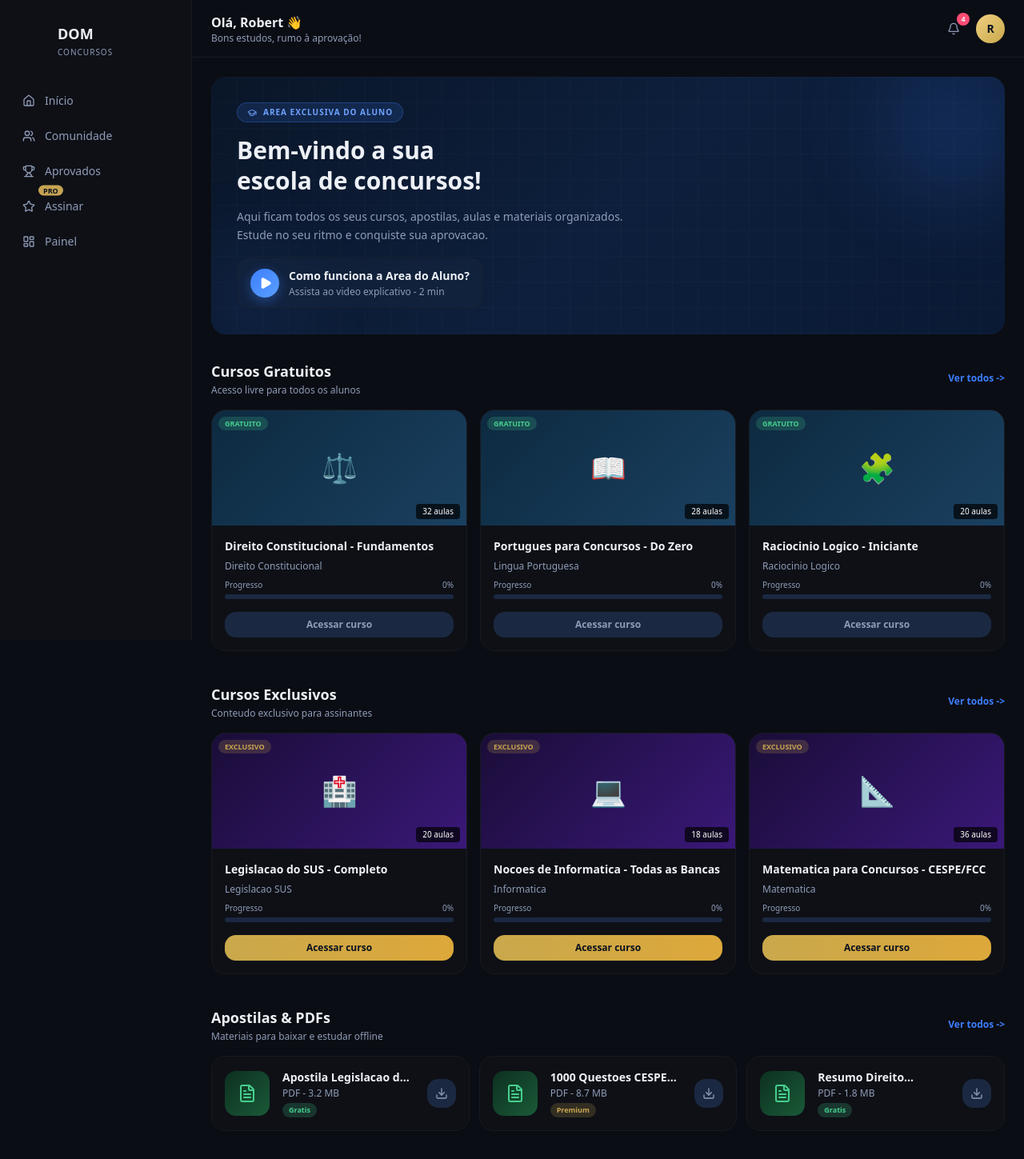
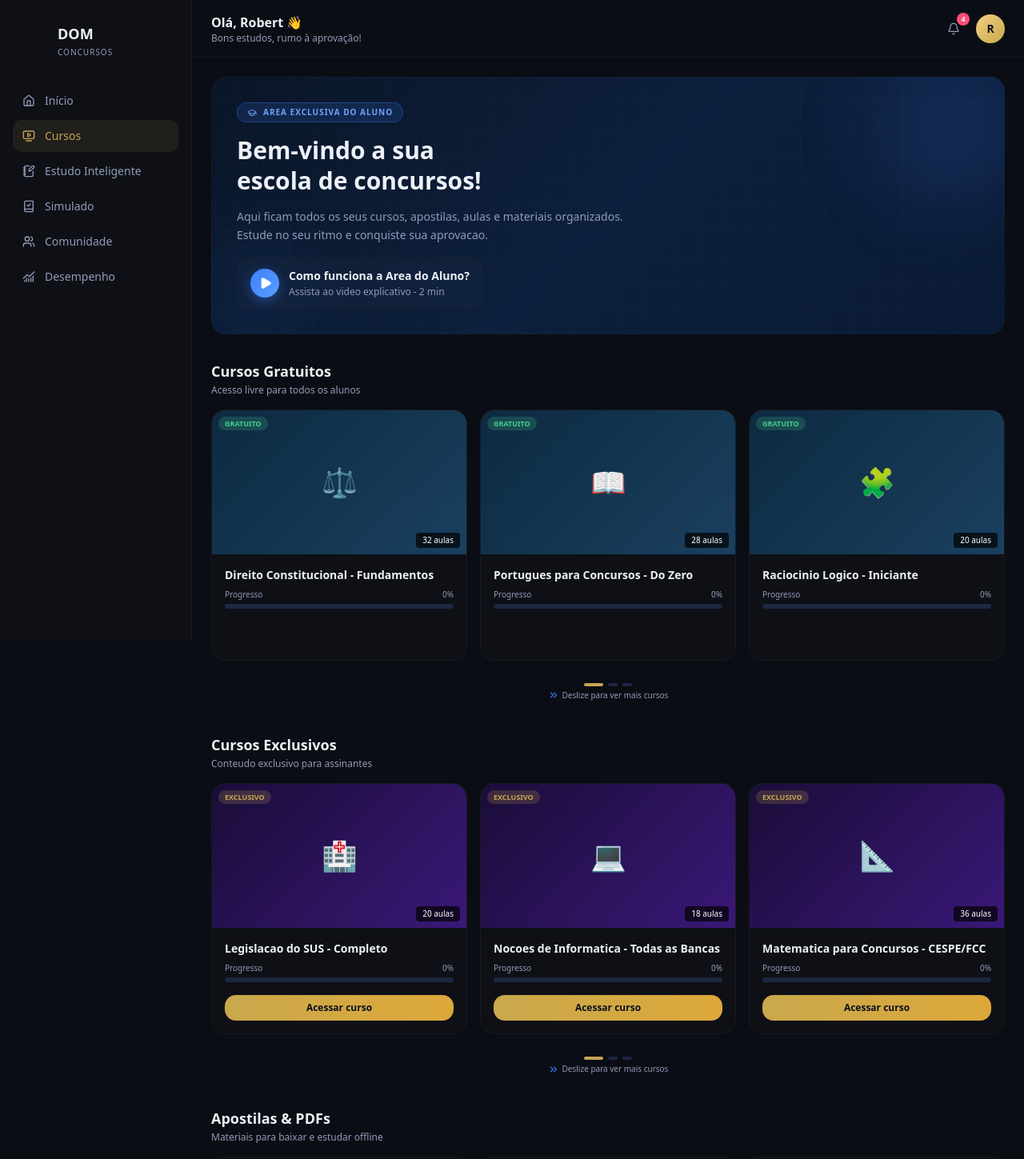
Before and after one commit to Robert-Augusto/Dom-Concursos, a Next.js app: page /courses in a window 1280 px wide. Shown: the top 1449 px of the page at 80% size. Built offline with nearby package versions, Linux system fonts and the light colour scheme.

Commit message:
courses updates

```diff
--- /dev/null
+++ b/src/app/tutorial/page.tsx
@@ -0,0 +1,175 @@
+'use client'
+
+import { useEffect, useState } from 'react'
+import type { LucideIcon } from 'lucide-react'
+import {
+  Search,
+  Lightbulb,
+  ClipboardCheck,
+  CalendarDays,
+  MessageCircle,
+  Trophy,
+  X,
+} from 'lucide-react'
+import { BottomNav } from '@/components/layout/BottomNav'
+import { Header } from '@/components/layout/Header'
+import { Sidebar } from '@/components/layout/Sidebar'
+
+interface Tutorial {
+  id: string
+  title: string
+  description: string
+  duration: string
+  videoId: string
+  iconBg: string
+  Icon: LucideIcon
+}
+
+const tutorials: Tutorial[] = [
+  {
+    id: '1',
+    title: 'Pesquisar aulas e questões',
+    description: 'Como usar a barra de busca da home',
+    duration: '2:14',
+    videoId: 'dQw4w9WgXcQ',
+    iconBg: 'linear-gradient(135deg, #3D7FFF, #5A9FFF)',
+    Icon: Search,
+  },
+  {
+    id: '2',
+    title: 'Estudo Inteligente com IA',
+    description: 'Resumos, mapas mentais e quizzes',
+    duration: '3:48',
+    videoId: 'dQw4w9WgXcQ',
+    iconBg: 'linear-gradient(135deg, #2ECC8A, #0D9488)',
+    Icon: Lightbulb,
+  },
+  {
+    id: '3',
+    title: 'Simulador de Provas',
+    description: 'Crie e treine simulados completos',
+    duration: '4:22',
+    videoId: 'dQw4w9WgXcQ',
+    iconBg: 'linear-gradient(135deg, #FF4D6D, #C9A84C)',
+    Icon: ClipboardCheck,
+  },
+  {
+    id: '4',
+    title: 'Cronograma de Estudos',
+    description: 'Monte seu plano semanal',
+    duration: '2:55',
+    videoId: 'dQw4w9WgXcQ',
+    iconBg: 'linear-gradient(135deg, #8B5CF6, #3D7FFF)',
+    Icon: CalendarDays,
+  },
+  {
+    id: '5',
+    title: 'Comunidade e Chat ao Vivo',
+    description: 'Participe e converse com colegas',
+    duration: '3:10',
+    videoId: 'dQw4w9WgXcQ',
+    iconBg: 'linear-gradient(135deg, #C9A84C, #DDA83A)',
+    Icon: MessageCircle,
+  },
+  {
+    id: '6',
+    title: 'Cantinho do Aprovado',
+    description: 'Compartilhe sua aprovação e ganhe um presente',
+    duration: '2:30',
+    videoId: 'dQw4w9WgXcQ',
+    iconBg: 'linear-gradient(135deg, #C9A84C, #FF4D6D)',
+    Icon: Trophy,
+  },
+]
+
+export default function TutorialPage() {
+  const [activeVideo, setActiveVideo] = useState<Tutorial | null>(null)
+  const [showModal, setShowModal] = useState(false)
+
+  useEffect(() => {
+    setActiveVideo(tutorials[0])
+  }, [])
+
+  return (
+    <div className="min-h-screen bg-background">
+      <Sidebar />
+      <div className="min-h-screen pb-20 lg:ml-[240px] lg:pb-0">
+        <Header />
+        <main className="p-6 max-w-[1210px] mx-auto">
+          <div className="flex flex-col gap-6 max-w-3xl mx-auto">
+            {/* 1. WELCOME BANNER */}
+            <div className="relative bg-card rounded-2xl p-5 border border-border">
+              <button
+                type="button"
+                className="absolute top-3 right-3 w-7 h-7 rounded-full bg-muted flex items-center justify-center hover:bg-muted/80 cursor-pointer transition-colors"
+                aria-label="Fechar"
+              >
+                <X className="h-4 w-4 text-muted-foreground" />
+              </button>
+              <h2 className="font-heading font-black text-lg text-foreground flex items-center gap-2 pr-10">
+                Bem-vindo(a) à DOM! 👋
+              </h2>
+              <p className="text-sm text-muted-foreground mt-1 leading-relaxed">
+                Assista aos tutoriais abaixo e aprenda a usar cada ferramenta da
+                plataforma em poucos minutos. Você pode voltar aqui sempre que
+                precisar.
+              </p>
+            </div>
+
+            {/* 2. VIDEO PLAYER AREA */}
+            {activeVideo && (
+              <div className="bg-black rounded-2xl overflow-hidden border border-border relative">
+                <div className="relative w-full aspect-video">
+                  <iframe
+                    src={`https://www.youtube.com/embed/${activeVideo.videoId}?autoplay=1`}
+                    className="absolute inset-0 w-full h-full"
+                    allow="accelerometer; autoplay; clipboard-write; encrypted-media; gyroscope; picture-in-picture"
+                    allowFullScreen
+                    title={activeVideo.title}
+                  />
+                </div>
+              </div>
+            )}
+
+            {/* 3. TUTORIALS LIST */}
+            <div className="flex flex-col gap-2">
+              <p className="text-[10px] font-black uppercase tracking-widest text-muted-foreground mb-2">
+                TUTORIAIS POR FERRAMENTA
+              </p>
+              {tutorials.map((tutorial) => (
+                <div
+                  key={tutorial.id}
+                  onClick={() => setActiveVideo(tutorial)}
+                  className={`flex items-center gap-4 p-4 rounded-2xl border cursor-pointer transition-all hover:border-border/80 hover:bg-muted/20 ${
+                    activeVideo?.id === tutorial.id
+                      ? 'border-primary/40 bg-primary/5'
+                      : 'border-border bg-card'
+                  }`}
+                >
+                  <div
+                    className="w-14 h-14 rounded-xl flex items-center justify-center flex-shrink-0"
+                    style={{ background: tutorial.iconBg }}
+                  >
+                    <tutorial.Icon className="h-6 w-6 text-white" />
+                  </div>
+                  <div className="flex-1 min-w-0">
+                    <p className="text-sm font-black text-foreground leading-snug">
+                      {tutorial.title}
+                    </p>
+                    <p className="text-xs text-muted-foreground mt-0.5">
+                      {tutorial.description}
+                    </p>
+                  </div>
+                  <span className="text-xs font-bold text-muted-foreground flex-shrink-0">
+                    {tutorial.duration}
+                  </span>
+                </div>
+              ))}
+            </div>
+          </div>
+        </main>
+      </div>
+      <BottomNav />
+    </div>
+  )
+}
--- a/src/components/layout/BottomNav.tsx
+++ b/src/components/layout/BottomNav.tsx
@@ -4,18 +4,19 @@ import Link from 'next/link'
 import { usePathname } from 'next/navigation'
 import {
   Home,
-  LayoutDashboard,
-  Star,
-  Trophy,
+  TvMinimalPlay,
+  ChartNoAxesCombined,
   Users,
+  NotebookPen,
+  BookCheck
 } from 'lucide-react'
 
 const navigationItems = [
-  { label: 'Início', href: '/inicio', icon: Home },
-  { label: 'Comunidade', href: '/comunidade', icon: Users },
-  { label: 'Aprovados', href: '/aprovados', icon: Trophy },
-  { label: 'Assinar', href: '/assinar', icon: Star, isPro: true },
-  { label: 'Painel', href: '/painel', icon: LayoutDashboard },
+  { label: 'Início', href: '/dashboard', icon: Home },
+  { label: 'Cursos', href: '/courses', icon: TvMinimalPlay },
+  { label: 'Estudo', href: '/study', icon: NotebookPen },
+  { label: 'Simulado', href: '/simulado', icon: BookCheck },
+  { label: 'Desempenho', href: '/score', icon: ChartNoAxesCombined },
 ]
 
 export function BottomNav() {
@@ -36,11 +37,6 @@ export function BottomNav() {
                 isActive ? 'text-gold' : 'text-muted-foreground'
               }`}
             >
-              {item.isPro && (
-                <span className="absolute top-0 -translate-y-1/2 rounded-full bg-gold px-1.5 py-0.5 text-[9px] font-bold leading-none text-gold-foreground">
-                  PRO
-                </span>
-              )}
               <Icon className="h-4 w-4" />
               <span className="text-[11px] leading-none">{item.label}</span>
             </Link>
--- a/src/components/layout/Sidebar.tsx
+++ b/src/components/layout/Sidebar.tsx
@@ -4,18 +4,20 @@ import Link from 'next/link'
 import { usePathname } from 'next/navigation'
 import {
   Home,
-  LayoutDashboard,
-  Star,
-  Trophy,
+  TvMinimalPlay,
+  ChartNoAxesCombined,
   Users,
+  NotebookPen,
+  BookCheck
 } from 'lucide-react'
 
 const navigationItems = [
   { label: 'Início', href: '/dashboard', icon: Home },
-  { label: 'Comunidade', href: '/comunidade', icon: Users },
-  { label: 'Aprovados', href: '/aprovados', icon: Trophy },
-  { label: 'Assinar', href: '/assinar', icon: Star, isPro: true },
-  { label: 'Painel', href: '/painel', icon: LayoutDashboard },
+  { label: 'Cursos', href: '/courses', icon: TvMinimalPlay },
+  { label: 'Estudo Inteligente', href: '/study', icon: NotebookPen },
+  { label: 'Simulado', href: '/simulado', icon: BookCheck },
+  { label: 'Comunidade', href: '/comunity', icon: Users },
+  { label: 'Desempenho', href: '/score', icon: ChartNoAxesCombined },
 ]
 
 export function Sidebar() {
@@ -55,11 +57,6 @@ export function Sidebar() {
                     : 'text-muted-foreground hover:bg-muted hover:text-foreground'
                 }`}
               >
-                {item.isPro && (
-                  <span className="absolute left-8 top-0 -translate-y-1/2 rounded-full bg-gold px-1.5 py-0.5 text-[9px] font-bold leading-none text-gold-foreground">
-                    PRO
-                  </span>
-                )}
                 <Icon className="h-4 w-4" />
                 <span>{item.label}</span>
               </Link>
--- a/src/components/shared/GridCourses.tsx
+++ b/src/components/shared/GridCourses.tsx
@@ -1,6 +1,6 @@
 'use client'
 
-import { Download, FileText } from 'lucide-react'
+import { ChevronsRight, Download, FileText } from 'lucide-react'
 import { useRouter } from 'next/navigation'
 
 type CourseItem = {
@@ -92,19 +92,20 @@ export default function GridCourses() {
               Acesso livre para todos os alunos
             </p>
           </div>
-          <button className="text-xs text-accent font-semibold hover:underline">
-            Ver todos -&gt;
-          </button>
         </div>
 
-        <div className="grid grid-cols-1 gap-4 sm:grid-cols-2 lg:grid-cols-3">
+        <div className="flex gap-4 overflow-x-auto scrollbar-none snap-x snap-mandatory pb-2">
           {freeCourses.map((course) => (
             <div
               key={course.title}
-              className="bg-card rounded-2xl overflow-hidden border border-border hover:border-primary/30 transition-colors cursor-pointer"
+              className="group bg-card rounded-2xl overflow-hidden border border-border hover:border-primary/30 transition-colors cursor-pointer"
+              style={{ width: '320px', minWidth: '270px' }}
               onClick={() => router.push('/courses/xxx')}
             >
-              <div className="relative h-36 w-full bg-muted overflow-hidden">
+              <div
+                className="relative h-36 w-full bg-muted overflow-hidden"
+                style={{ height: '180px' }}
+              >
                 <div
                   className="absolute inset-0"
                   style={{
@@ -126,9 +127,6 @@ export default function GridCourses() {
                 <h3 className="text-sm font-black text-foreground font-heading line-clamp-2 leading-snug">
                   {course.title}
                 </h3>
-                <p className="text-xs text-muted-foreground line-clamp-1">
-                  {course.subject}
-                </p>
 
                 <div>
                   <div className="flex justify-between text-[10px] text-muted-foreground mb-1">
@@ -140,13 +138,26 @@ export default function GridCourses() {
                   </div>
                 </div>
 
-                <button className="w-full mt-2 py-2 rounded-xl text-xs font-bold bg-muted text-muted-foreground hover:bg-secondary hover:text-foreground transition-colors">
+                <button className="invisible group-hover:visible w-full mt-2 py-2 rounded-xl text-xs font-bold bg-muted text-muted-foreground hover:bg-secondary hover:text-foreground transition-colors">
                   Acessar curso
                 </button>
               </div>
             </div>
           ))}
         </div>
+
+        <div className="flex flex-col items-center gap-1 pt-1">
+          <div className="flex items-center justify-center gap-1.5">
+            <div className="h-1 w-6 rounded-full bg-primary" />
+            <div className="h-1 w-3 rounded-full bg-muted" />
+            <div className="h-1 w-3 rounded-full bg-muted" />
+          </div>
+          <div className="flex items-center gap-1 text-[10px] text-muted-foreground">
+            <ChevronsRight className="h-3.5 w-3.5 shrink-0 text-accent" />
+            <span>Deslize para ver mais cursos</span>
+          </div>
+        </div>
+
       </section>
 
       {/* Section 2 - Cursos Exclusivos */}
@@ -160,18 +171,19 @@ export default function GridCourses() {
               Conteudo exclusivo para assinantes
             </p>
           </div>
-          <button className="text-xs text-accent font-semibold hover:underline">
-            Ver todos -&gt;
-          </button>
         </div>
 
-        <div className="grid grid-cols-1 gap-4 sm:grid-cols-2 lg:grid-cols-3">
+        <div className="flex gap-4 overflow-x-auto scrollbar-none snap-x snap-mandatory pb-2">
           {premiumCourses.map((course) => (
             <div
               key={course.title}
-              className="bg-card rounded-2xl overflow-hidden border border-border hover:border-primary/30 transition-colors cursor-pointer"
+              className="group bg-card rounded-2xl overflow-hidden border border-border hover:border-primary/30 transition-colors cursor-pointer"
+              style={{ width: '320px', minWidth: '270px' }}
             >
-              <div className="relative h-36 w-full bg-muted overflow-hidden">
+              <div
+                className="relative h-36 w-full bg-muted overflow-hidden"
+                style={{ height: '180px' }}
+              >
                 <div
                   className="absolute inset-0"
                   style={{
@@ -193,9 +205,6 @@ export default function GridCourses() {
                 <h3 className="text-sm font-black text-foreground font-heading line-clamp-2 leading-snug">
                   {course.title}
                 </h3>
-                <p className="text-xs text-muted-foreground line-clamp-1">
-                  {course.subject}
-                </p>
 
                 <div>
                   <div className="flex justify-between text-[10px] text-muted-foreground mb-1">
@@ -219,6 +228,18 @@ export default function GridCourses() {
             </div>
           ))}
         </div>
+
+        <div className="flex flex-col items-center gap-1 pt-1">
+          <div className="flex items-center justify-center gap-1.5">
+            <div className="h-1 w-6 rounded-full bg-primary" />
+            <div className="h-1 w-3 rounded-full bg-muted" />
+            <div className="h-1 w-3 rounded-full bg-muted" />
+          </div>
+          <div className="flex items-center gap-1 text-[10px] text-muted-foreground">
+            <ChevronsRight className="h-3.5 w-3.5 shrink-0 text-accent" />
+            <span>Deslize para ver mais cursos</span>
+          </div>
+        </div>
       </section>
 
       {/* Section 3 - Apostilas & PDFs */}
@@ -232,9 +253,6 @@ export default function GridCourses() {
               Materiais para baixar e estudar offline
             </p>
           </div>
-          <button className="text-xs text-accent font-semibold hover:underline">
-            Ver todos -&gt;
-          </button>
         </div>
 
         <div className="grid grid-cols-1 gap-3 sm:grid-cols-2 lg:grid-cols-3">
--- a/src/components/shared/GridModules.tsx
+++ b/src/components/shared/GridModules.tsx
@@ -1,6 +1,7 @@
 'use client'
 
 import { useRouter } from 'next/navigation'
+import {ChevronsRight} from 'lucide-react'
 
 type CourseItem = {
   emoji: string
@@ -26,58 +27,8 @@ const freeCourses: CourseItem[] = [
   },
 ]
 
-const premiumCourses: CourseItem[] = [
-  {
-    emoji: '🏥',
-    title: 'Legislacao do SUS - Completo',
-    lessons: '20 aulas',
-  },
-  {
-    emoji: '💻',
-    title: 'Nocoes de Informatica - Todas as Bancas',
-    lessons: '18 aulas',
-  },
-  {
-    emoji: '📐',
-    title: 'Matematica para Concursos - CESPE/FCC',
-    lessons: '36 aulas',
-  },
-]
-
 export default function GridModules() {
   const router = useRouter()
-
-  function renderCard(course: CourseItem, accentGradient: string) {
-    return (
-      <div
-        key={course.title}
-        className="relative rounded-xl overflow-hidden cursor-pointer border border-border hover:border-primary/40 hover:scale-[1.03] transition-all duration-200 aspect-square"
-        onClick={() => router.push('/courses/lesson/xxx')}
-      >
-        <div
-          className="absolute inset-0"
-          style={{ background: 'linear-gradient(135deg, #1a0d38, #3a1878)' }}
-        />
-
-        <div className="absolute inset-0 flex items-center justify-center">
-          <span className="text-5xl">{course.emoji}</span>
-        </div>
-
-        <div
-          className="absolute inset-0"
-          style={{
-            background:
-              'linear-gradient(to top, rgba(0,0,0,0.7) 0%, transparent 50%)',
-          }}
-        />
-
-        <div
-          className="absolute bottom-0 left-0 right-0 h-0.5"
-          style={{ background: accentGradient }}
-        />
-      </div>
-    )
-  }
 
   return (
     <div className="flex flex-col gap-10">
@@ -91,62 +42,34 @@ export default function GridModules() {
         </div>
 
         <div>
-          <div className="flex gap-3 overflow-x-auto pb-3 scrollbar-none snap-x snap-mandatory md:hidden">
+          <div className="flex gap-4 overflow-x-auto scrollbar-none snap-x snap-mandatory px-2 py-2">
             {freeCourses.map((course) => (
-              <div key={course.title} className="flex-shrink-0 w-[140px] snap-start">
-                {renderCard(
-                  course,
-                  'linear-gradient(90deg, #2ECC8A, #3D7FFF)'
-                )}
-                <p className="text-[11px] text-muted-foreground text-center mt-1 line-clamp-1 w-[140px]">
-                  {course.lessons}
-                </p>
+              <div
+                key={course.title}
+                className="group bg-chart-5 rounded-2xl overflow-hidden border border-border hover:border-primary/30 transition-colors cursor-pointer flex items-center justify-center"
+                style={{ width: '220px', height: '280px', minWidth: '220px' }}
+                onClick={() => router.push('/courses/lesson/xxx')}
+              >
+              <div className="text-4xl">
+                {course.emoji}
               </div>
-            ))}
-          </div>
-
-          <div className="hidden md:grid grid-cols-3 lg:grid-cols-4 gap-4">
-            {freeCourses.map((course) => (
-              <div key={course.title}>
-                {renderCard(course, 'linear-gradient(90deg, #2ECC8A, #3D7FFF)')}
-              </div>
+            </div>
             ))}
           </div>
         </div>
-      </section>
 
-      <section className="flex flex-col gap-4">
-        <div className="flex items-center justify-between">
-          <div>
-            <h2 className="font-heading font-semibold text-lg text-foreground">
-              Modulo 2: Conteudo Exclusivo | Continue seus estudos ↓ ↓
-            </h2>
+        <div className="flex flex-col items-center gap-1 pt-1">
+          <div className="flex items-center justify-center gap-1.5">
+            <div className="h-1 w-6 rounded-full bg-primary" />
+            <div className="h-1 w-3 rounded-full bg-muted" />
+            <div className="h-1 w-3 rounded-full bg-muted" />
+          </div>
+          <div className="flex items-center gap-1 text-[10px] text-muted-foreground">
+            <ChevronsRight className="h-3.5 w-3.5 shrink-0 text-accent" />
+            <span>Deslize para ver mais cursos</span>
           </div>
         </div>
 
-        <div>
-          <div className="flex gap-3 overflow-x-auto pb-3 scrollbar-none snap-x snap-mandatory md:hidden">
-            {premiumCourses.map((course) => (
-              <div key={course.title} className="flex-shrink-0 w-[140px] snap-start">
-                {renderCard(
-                  course,
-                  'linear-gradient(90deg, #C9A84C, #DDA83A)'
-                )}
-                <p className="text-[11px] text-muted-foreground text-center mt-1 line-clamp-1 w-[140px]">
-                  {course.lessons}
-                </p>
-              </div>
-            ))}
-          </div>
-
-          <div className="hidden md:grid grid-cols-3 lg:grid-cols-4 gap-4">
-            {premiumCourses.map((course) => (
-              <div key={course.title}>
-                {renderCard(course, 'linear-gradient(90deg, #C9A84C, #DDA83A)')}
-              </div>
-            ))}
-          </div>
-        </div>
       </section>
     </div>
   )
--- a/src/components/shared/HeroBanner.tsx
+++ b/src/components/shared/HeroBanner.tsx
@@ -1,6 +1,10 @@
 'use client'
 
+import { useRouter } from "next/navigation"
+
 export function HeroBanner() {
+  const router = useRouter()
+
   return (
     <div className="relative flex min-h-[260px] items-center gap-5 overflow-hidden rounded-2xl px-6 py-5 sm:min-h-[300px] sm:px-8 md:min-h-[340px] md:px-10">
       <div
@@ -102,6 +106,7 @@ export function HeroBanner() {
 
         <div className="mt-2 flex items-center gap-3.5">
           <button
+            onClick={() => router.push('tutorial')}
             type="button"
             className="relative inline-flex items-center gap-2 rounded-full px-5 py-2 text-[12px] font-black tracking-wide md:px-6 md:py-2.5 md:text-[14px]"
             style={{
--- a/src/components/shared/SimuladoSession.tsx
+++ b/src/components/shared/SimuladoSession.tsx
@@ -213,7 +213,10 @@ export default function SimuladoSession({
       <div className="fixed bottom-0 left-0 right-0 z-20 bg-background/95 backdrop-blur-sm border-t border-border p-4">
         <button
           type="button"
-          onClick={() => onFinish(answers, seconds)}
+          onClick={() => {
+            onFinish(answers, seconds)
+            window.scrollTo({ top: 0, behavior: 'smooth' })
+          }}
           className="w-full max-w-3xl mx-auto py-4 rounded-2xl font-black text-base text-white flex items-center justify-center gap-2 transition-all hover:opacity-90 block"
           style={{
             background: 'linear-gradient(90deg, #2ECC8A, #0D9488)',
--- a/src/components/shared/StudySession.tsx
+++ b/src/components/shared/StudySession.tsx
@@ -512,7 +512,10 @@ export default function StudySession({
       <div className="fixed bottom-0 left-0 right-0 p-4 bg-background/95 backdrop-blur-sm border-t border-border z-20">
         <button
           type="button"
-          onClick={() => onFinish(answers)}
+          onClick={() => {
+            onFinish(answers)
+            window.scrollTo({ top: 0, behavior: 'smooth' })
+          }}
           className="w-full max-w-3xl mx-auto py-4 rounded-2xl font-black text-base flex items-center justify-center gap-2 text-white transition-all hover:opacity-90"
           style={{
             background: 'linear-gradient(90deg, #3D7FFF, #8B5CF6)',
```
Also changed, not shown: 1 other file (tests, documents, lock files or other folders).
